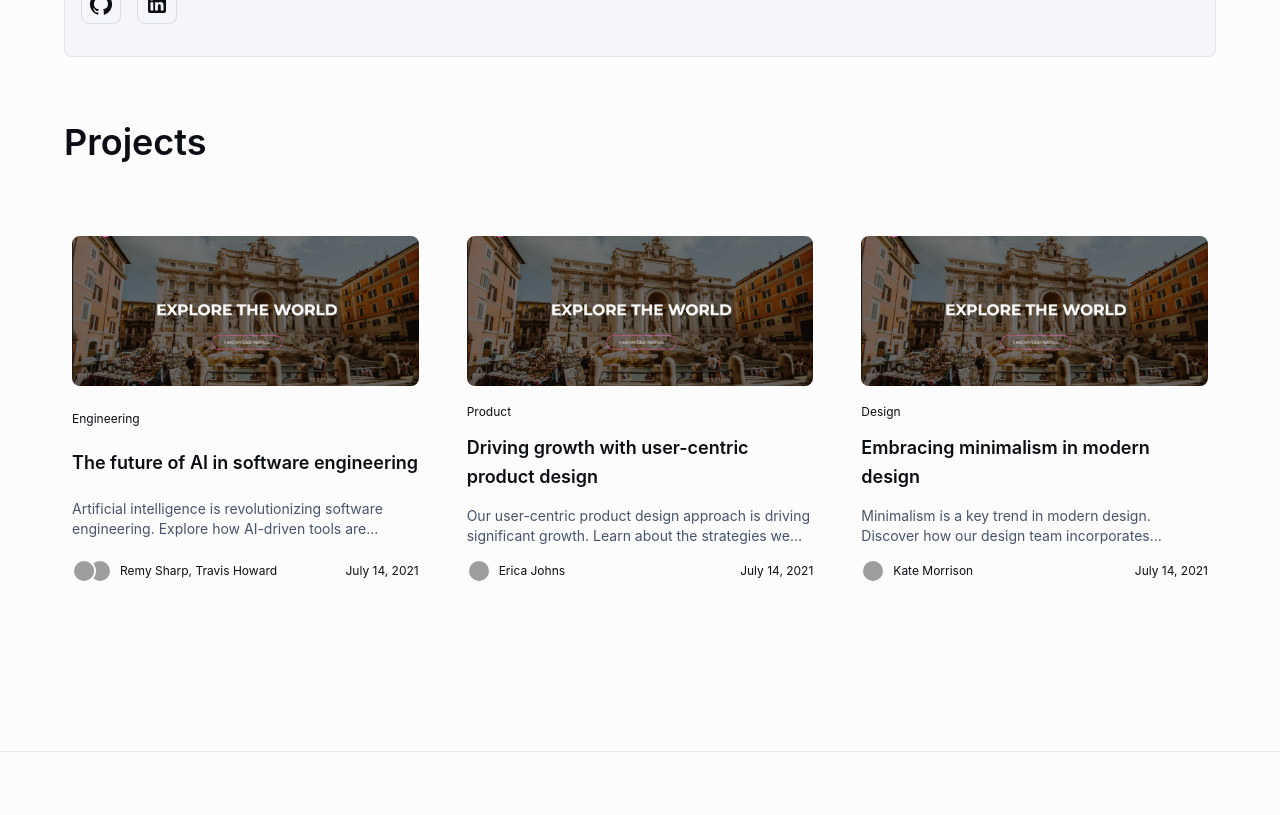
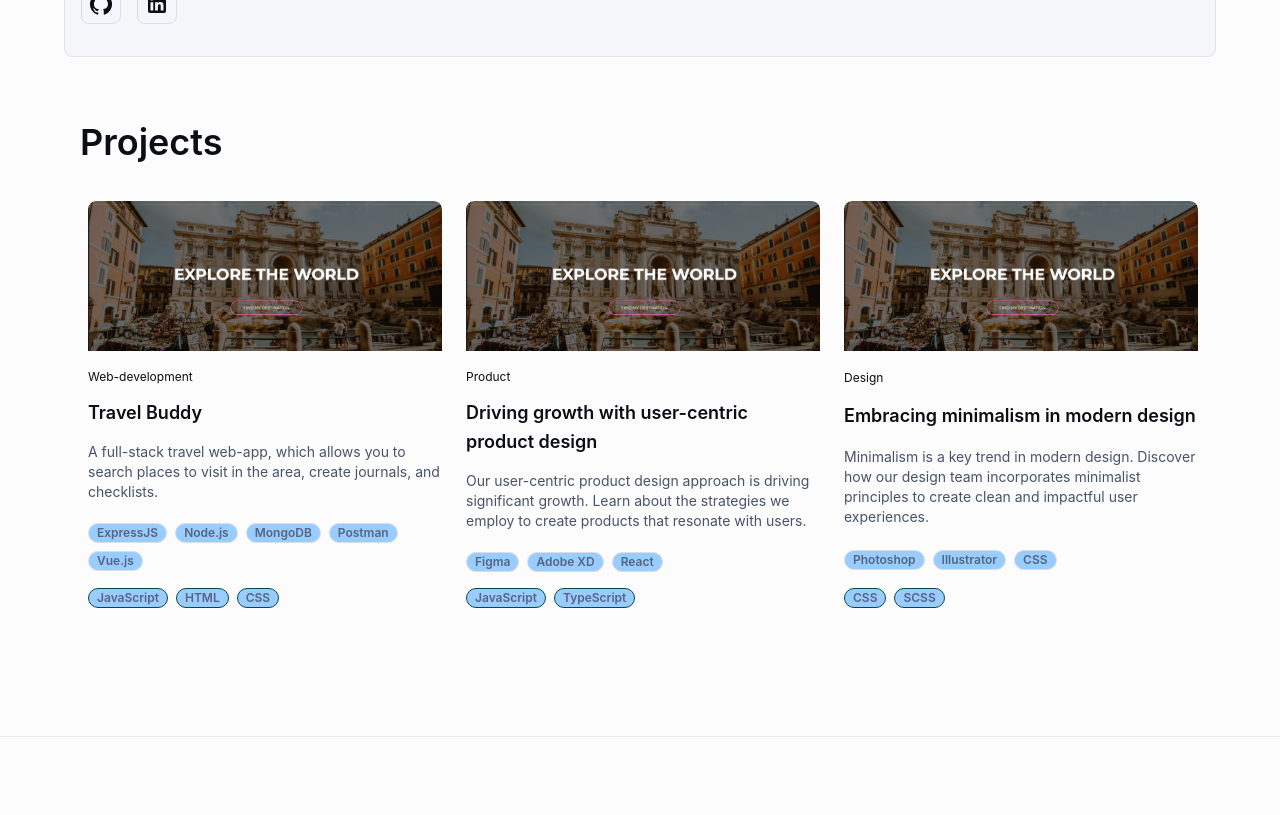
Before and after one commit to jitishp04/portfolio-website, a React (Create React App) app in the folder my-project/: page / in a window 1280 px wide. Shown: the part 440-1255 px from the top of the page. Built offline with nearby package versions, Linux system fonts and the light colour scheme; grey boxes are pictures that could not be loaded.

Commit message:
Add Travel-buddy

```diff
--- a/my-project/src/blog/components/Latest.js
+++ b/my-project/src/blog/components/Latest.js
@@ -1,7 +1,6 @@
 import * as React from 'react';
 import PropTypes from 'prop-types';
-import Avatar from '@mui/material/Avatar';
-import AvatarGroup from '@mui/material/AvatarGroup';
+import Chip from '@mui/material/Chip';
 import Box from '@mui/material/Box';
 import Grid from '@mui/material/Grid';
 import Typography from '@mui/material/Typography';
@@ -10,15 +9,14 @@ import NavigateNextRoundedIcon from '@mui/icons-material/NavigateNextRounded';
 
 const articleInfo = [
   {
-    tag: 'Engineering',
-    title: 'The future of AI in software engineering',
+    tag: 'Web-development',
+    title: 'Travel Buddy',
     description:
-      'Artificial intelligence is revolutionizing software engineering. Explore how AI-driven tools are enhancing development processes and improving software quality.',
+      'A full-stack travel web-app, which allows you to search places to visit in the area, create journals, and checklists.',
     image: '/travel-buddy.png',
-    authors: [
-      { name: 'Remy Sharp', avatar: '/static/images/avatar/1.jpg' },
-      { name: 'Travis Howard', avatar: '/static/images/avatar/2.jpg' },
-    ],
+    tech: ['ExpressJS', 'Node.js', 'MongoDB', 'Postman', 'Vue.js'],
+    languages: ['JavaScript', 'HTML', 'CSS'],
+    link: 'https://github.com/jitishp04/Travel-Buddy',
   },
   {
     tag: 'Product',
@@ -26,7 +24,9 @@ const articleInfo = [
     description:
       'Our user-centric product design approach is driving significant growth. Learn about the strategies we employ to create products that resonate with users.',
     image: '/travel-buddy.png',
-    authors: [{ name: 'Erica Johns', avatar: '/static/images/avatar/6.jpg' }],
+    tech: ['Figma', 'Adobe XD', 'React'],
+    languages: ['JavaScript', 'TypeScript'],
+    link: 'https://example.com/product-design',
   },
   {
     tag: 'Design',
@@ -34,16 +34,17 @@ const articleInfo = [
     description:
       'Minimalism is a key trend in modern design. Discover how our design team incorporates minimalist principles to create clean and impactful user experiences.',
     image: '/travel-buddy.png',
-    authors: [{ name: 'Kate Morrison', avatar: '/static/images/avatar/7.jpg' }],
+    tech: ['Photoshop', 'Illustrator', 'CSS'],
+    languages: ['CSS', 'SCSS'],
+    link: 'https://example.com/minimal-design',
   },
 ];
 
 const StyledTypography = styled(Typography)({
-  display: '-webkit-box',
-  WebkitBoxOrient: 'vertical',
-  WebkitLineClamp: 2,
-  overflow: 'hidden',
-  textOverflow: 'ellipsis',
+  display: 'block',
+  overflow: 'visible',
+  whiteSpace: 'normal',
+  textOverflow: 'clip',
 });
 
 const TitleTypography = styled(Typography)(({ theme }) => ({
@@ -83,53 +84,71 @@ const TitleTypography = styled(Typography)(({ theme }) => ({
   },
 }));
 
-function Author({ authors }) {
+function TechChips({ tech }) {
   return (
-    <Box
-      sx={{
-        display: 'flex',
-        flexDirection: 'row',
-        gap: 2,
-        alignItems: 'center',
-        justifyContent: 'space-between',
-      }}
-    >
-      <Box sx={{ display: 'flex', flexDirection: 'row', gap: 1, alignItems: 'center' }}>
-        <AvatarGroup max={3}>
-          {authors.map((author, index) => (
-            <Avatar
-              key={index}
-              alt={author.name}
-              src={author.avatar}
-              sx={{ width: 20, height: 20 }}
-            />
-          ))}
-        </AvatarGroup>
-        <Typography variant="caption">
-          {authors.map((author) => author.name).join(', ')}
-        </Typography>
-      </Box>
-      <Typography variant="caption">July 14, 2021</Typography>
+    <Box sx={{ display: 'flex', flexWrap: 'wrap', gap: 1, marginTop: 1 }}>
+      {tech.map((item, index) => (
+        <Chip
+          key={index}
+          label={item}
+          sx={{
+            backgroundColor: (theme) => theme.palette.primary.light,
+            color: (theme) => theme.palette.primary.contrastText,
+          }}
+        />
+      ))}
     </Box>
   );
 }
 
-Author.propTypes = {
-  authors: PropTypes.arrayOf(
-    PropTypes.shape({
-      avatar: PropTypes.string.isRequired,
-      name: PropTypes.string.isRequired,
-    })
-  ).isRequired,
+TechChips.propTypes = {
+  tech: PropTypes.arrayOf(PropTypes.string).isRequired,
+};
+
+function LanguageChips({ languages }) {
+  return (
+    <Box sx={{ display: 'flex', flexWrap: 'wrap', gap: 1, marginTop: 1 }}>
+      {languages.map((item, index) => (
+        <Chip
+          key={index}
+          label={item}
+          sx={{
+            backgroundColor:  (theme) => theme.palette.primary.light,
+            color: (theme) => theme.palette.primary.contrastText,
+            fontWeight: 'bold !important',
+            border: '1px solid #004d40 !important',
+          }}
+        />
+      ))}
+    </Box>
+  );
+}
+
+LanguageChips.propTypes = {
+  languages: PropTypes.arrayOf(PropTypes.string).isRequired,
 };
 
 export default function Latest() {
   return (
-    <div>
-      <Typography variant="h2" gutterBottom>
+    <Box
+      sx={{
+        maxWidth: '1200px',
+        margin: '0 auto',
+        padding: '0',
+      }}
+    >
+      <Typography variant="h2" gutterBottom sx={{ textAlign: 'left', paddingLeft: '16px' }}>
         Projects
       </Typography>
-      <Grid container spacing={4} sx={{ my: 4 }}>
+
+      <Grid
+        container
+        spacing={3}
+        sx={{
+          margin: 0,
+          width: 'calc(100% - 18px)',
+        }}
+      >
         {articleInfo.map((article, index) => (
           <Grid key={index} item xs={12} sm={6} md={4}>
             <Box
@@ -139,10 +158,11 @@ export default function Latest() {
                 justifyContent: 'space-between',
                 gap: 1,
                 height: '100%',
-                padding: 1,
+                padding: 0,
+                borderRadius: '8px',
+                overflow: 'hidden',
               }}
             >
-              {/* Image Above Content */}
               <Box
                 component="img"
                 src={article.image}
@@ -151,14 +171,28 @@ export default function Latest() {
                   width: '100%',
                   height: '150px',
                   objectFit: 'cover',
-                  borderRadius: '8px',
+                  borderRadius: '8px 8px 0 0',
                   marginBottom: '8px',
                 }}
               />
               <Typography gutterBottom variant="caption" component="div">
                 {article.tag}
               </Typography>
-              <TitleTypography gutterBottom variant="h6">
+              <TitleTypography
+                gutterBottom
+                variant="h6"
+                component="a"
+                href={article.link}
+                target="_blank"
+                rel="noopener noreferrer"
+                sx={{
+                  textDecoration: 'none',
+                  color: 'inherit',
+                  '&:hover': {
+                    color: (theme) => theme.palette.primary.main,
+                  },
+                }}
+              >
                 {article.title}
                 <NavigateNextRoundedIcon
                   className="arrow"
@@ -168,11 +202,12 @@ export default function Latest() {
               <StyledTypography variant="body2" color="text.secondary" gutterBottom>
                 {article.description}
               </StyledTypography>
-              <Author authors={article.authors} />
+              <TechChips tech={article.tech} />
+              <LanguageChips languages={article.languages} />
             </Box>
           </Grid>
         ))}
       </Grid>
-    </div>
+    </Box>
   );
 }
```
